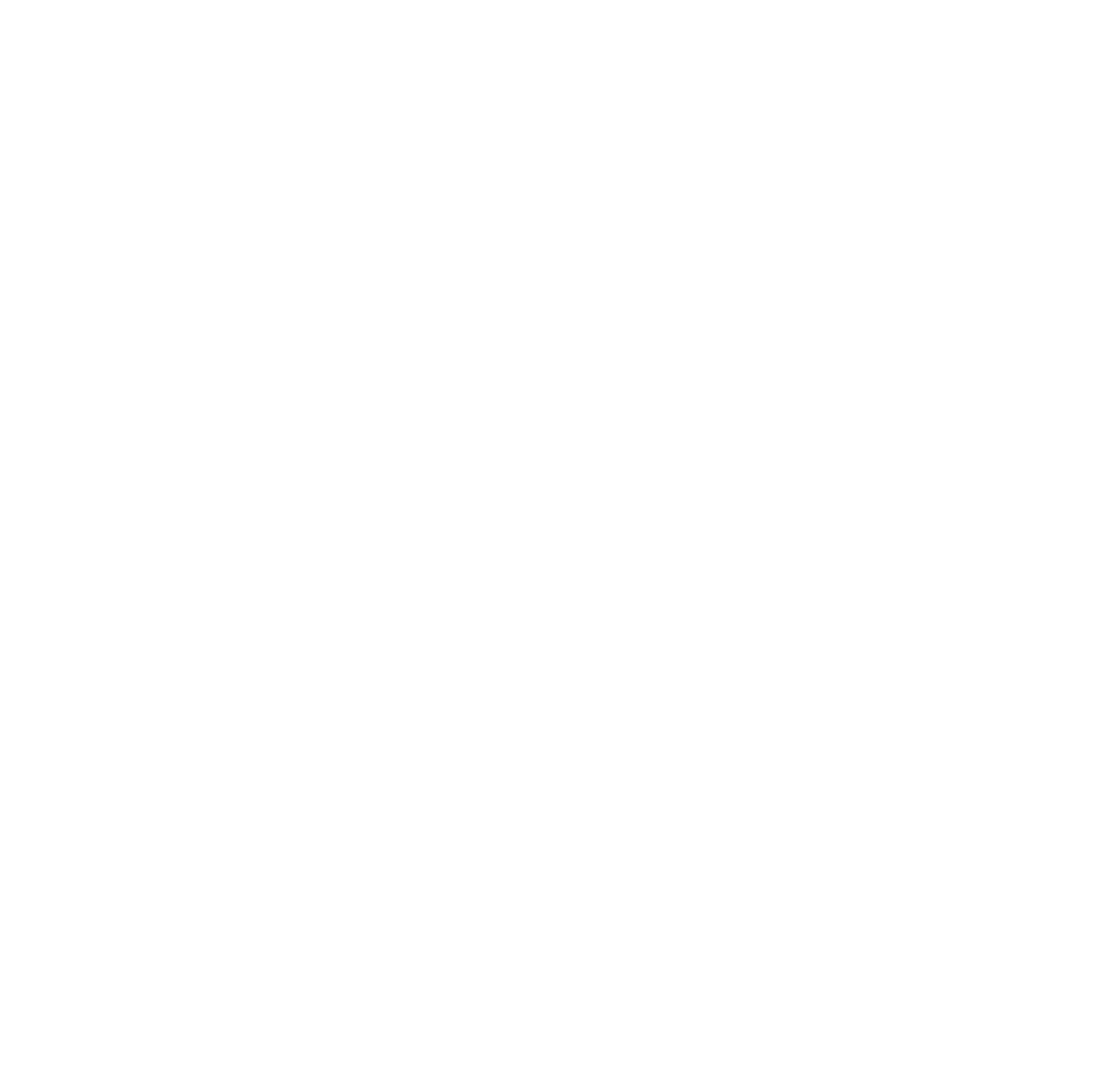
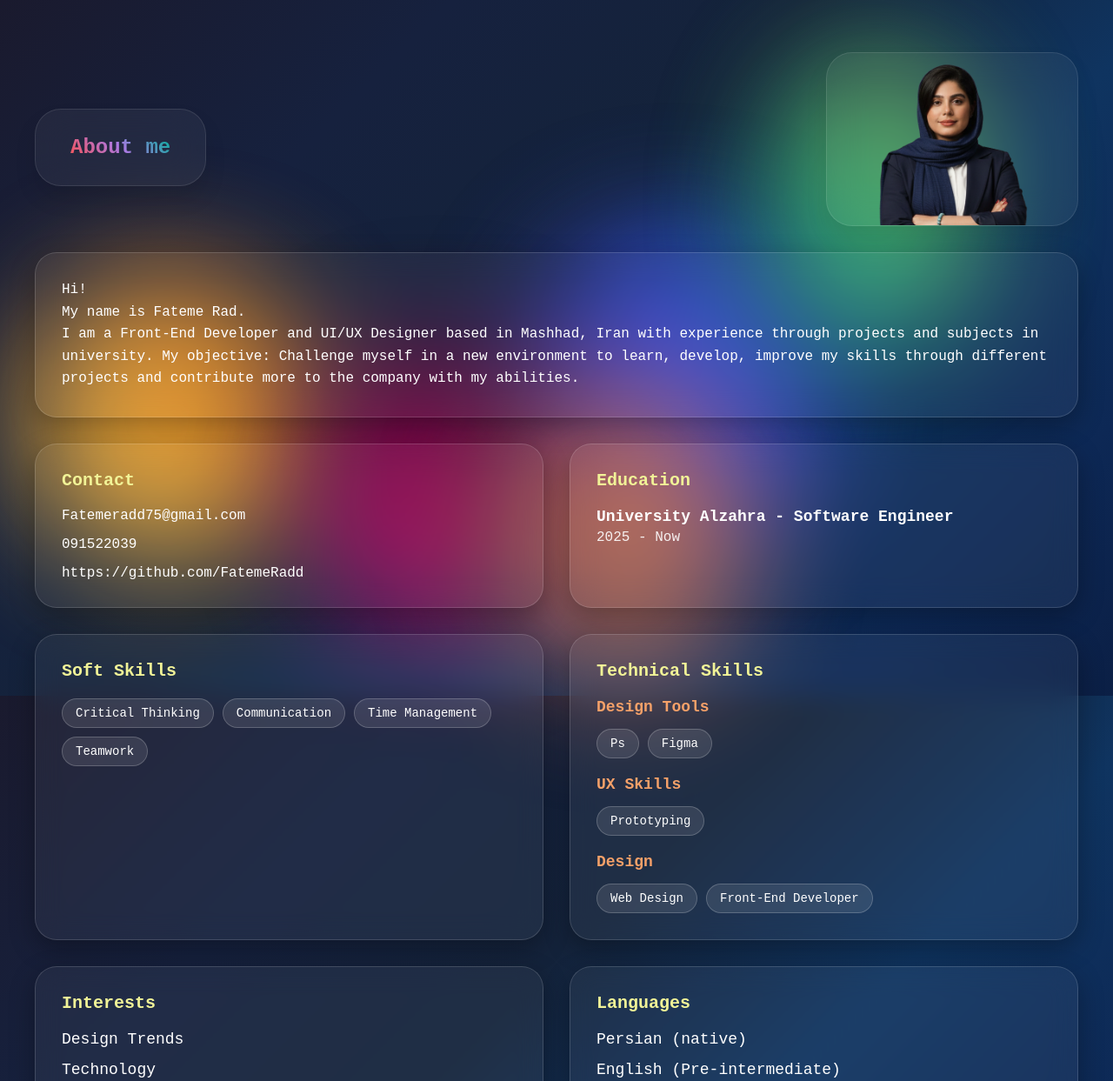
Before and after one commit to FatemeRadd/Mabahes-Vizhe-Uni, a plain HTML site: page Project-MianTerm/index.html in a window 1280 px wide. Shown: the top 1243 px of the page at 87% size. Before the commit the page ends 800 px from the top, so only its background shows below. Drawn offline with Linux system fonts and the light colour scheme.

Commit message:
feat: deploy portfolio v1.0 This is my portfolio - a complete showcase of my HTML and CSS skills with responsive design and modern styling. Ready to share with employers.

```diff
--- a/Project-MianTerm/assets/Css/style.css
+++ b/Project-MianTerm/assets/Css/style.css
@@ -0,0 +1,291 @@
+* {
+  margin: 0;
+  padding: 0;
+  box-sizing: border-box;
+}
+
+@font-face {
+  font-family: "RobotoMono";
+  src: url(/assets/Font/font-awesome/fa-regular-400.ttf);
+  font-weight: 700;
+}
+
+body {
+  height: 100vh;
+  font-family: "Roboto Mono", monospace, sans-serif;
+  background: linear-gradient(
+    135deg,
+    #1a1a2e 0%,
+    #16213e 25%,
+    #14233b 45%,
+    #0f3460 65%,
+    #0d2855 85%,
+    #0b1f45 100%
+  );
+  background-attachment: fixed;
+  overflow: auto;
+  position: relative;
+  color: #fff;
+  padding: 20px;
+}
+
+.container {
+  max-width: 1200px;
+  margin: 0 auto;
+  position: relative;
+  z-index: 10;
+}
+
+header {
+  display: flex;
+  align-items: center;
+  justify-content: space-between;
+  padding: 20px 0;
+  margin-bottom: 30px;
+  flex-direction: row-reverse;
+}
+
+.box-portrait {
+  flex-shrink: 0;
+  overflow: hidden;
+  background: #ffffff0d;
+  box-shadow: 0 15px 25px #0000001a;
+  border-radius: 30px;
+  border: 1px solid #ffffff1a;
+  backdrop-filter: blur(20px);
+  transform: translateY(20px);
+  transition: all 1s ease;
+  width: 290px;
+  height: 200px;
+  display: flex;
+  align-items: center;
+  justify-content: center;
+}
+img {
+  width: 410px;
+  height: 310px;
+}
+.box-portrait:hover {
+  transform: translateY(-10px) scale(1.02);
+  box-shadow: 0 15px 40px #d0e9a5;
+  background: #ebebeb26;
+}
+.portrait-placeholder {
+  color: #fff;
+  text-align: center;
+  padding: 20px;
+}
+.About-me {
+  margin-top: 18px;
+  text-align: center;
+  background: #ffffff0d;
+  backdrop-filter: blur(20px);
+  border: 1px solid #ffffff1a;
+  border-radius: 30px;
+  padding: 30px 40px;
+  box-shadow: 0 15px 25px #0000001a;
+  transform: translateY(20px);
+  transition: all 1s ease;
+}
+
+.About-me h1 {
+  font-size: 24px;
+  margin: 0;
+  background: linear-gradient(45deg, #f85252, #ac79e4, #00b09b);
+  -webkit-background-clip: text;
+  background-clip: text;
+  color: transparent;
+  animation: textShine 6s infinite alternate;
+}
+
+.main-content {
+  display: grid;
+  grid-template-columns: 1fr 1fr;
+  gap: 30px;
+  margin-bottom: 30px;
+}
+
+.card {
+  background: #ffffff0d;
+  backdrop-filter: blur(15px);
+  border-radius: 25px;
+  border: 1px solid #ffffff26;
+  box-shadow: 0 10px 30px #0000004d;
+  padding: 30px;
+  color: #ffffff;
+}
+
+.full-width {
+  grid-column: 1 / -1;
+  margin-bottom: 30px;
+}
+
+.intro-text {
+  font-size: 16px;
+  line-height: 1.6;
+  text-align: left;
+}
+
+.card h2 {
+  font-size: 20px;
+  color: #f1f397;
+  margin-bottom: 20px;
+  display: flex;
+  align-items: center;
+  gap: 10px;
+}
+.contact-info {
+  display: flex;
+  flex-direction: column;
+  gap: 15px;
+}
+
+.contact-item {
+  width: 20px;
+  color: #ffffff;
+  display: flex;
+  align-items: center;
+  gap: 10px;
+  font-size: 16px;
+}
+.skills-grid {
+  display: grid;
+  gap: 20px;
+}
+
+.skill-category h3 {
+  font-size: 18px;
+  margin-bottom: 15px;
+  color: #f5a169;
+}
+
+.skill-list {
+  display: flex;
+  flex-wrap: wrap;
+  gap: 10px;
+}
+
+.skill-tag {
+  background: #ffffff1a;
+  padding: 8px 15px;
+  border-radius: 20px;
+  font-size: 14px;
+  border: 1px solid #ffffff33;
+  transition: all 0.3s ease;
+}
+
+.skill-tag:hover {
+  background: #863dd44d;
+  transform: translateY(-3px);
+}
+
+.education-item h3 {
+  font-size: 18px;
+  margin-bottom: 5px;
+  color: #ffffff;
+}
+
+.education-item p {
+  font-size: 16px;
+  opacity: 0.9;
+}
+
+.interest-item {
+  color: #ffffff;
+  font-size: 18px;
+  display: flex;
+  align-items: center;
+  gap: 10px;
+  margin-bottom: 15px;
+}
+.section {
+  position: fixed;
+  top: 0;
+  left: 0;
+  width: 100%;
+  height: 100%;
+  z-index: -1;
+  pointer-events: none;
+}
+
+.gradient-shape {
+  position: absolute;
+  border-radius: 50%;
+  filter: blur(75px);
+  opacity: 0.9;
+  animation: float 3s infinite ease-in-out;
+}
+
+.shape-1 {
+  width: 350px;
+  height: 350px;
+  background: linear-gradient(45deg, #fdd34a, #f1720a);
+  bottom: 20%;
+  right: 70%;
+  animation-delay: 0.5s;
+}
+
+.shape-2 {
+  width: 350px;
+  height: 400px;
+  background: linear-gradient(45deg, #5507a8, #2575fc);
+  bottom: 20%;
+  right: 25%;
+  animation-delay: 0.5s;
+}
+
+.shape-3 {
+  width: 250px;
+  height: 350px;
+  background: linear-gradient(45deg, #00b09b, #96c93d);
+  top: 5%;
+  left: 70%;
+  animation-delay: 0.5s;
+}
+
+.shape-4 {
+  width: 300px;
+  height: 350px;
+  background: linear-gradient(45deg, #ff0084, #33001b);
+  bottom: 10%;
+  right: 48%;
+  animation-delay: 0.5s;
+}
+
+.shape-5 {
+  width: 300px;
+  height: 350px;
+  background: linear-gradient(45deg, #8f5656, #eb8043);
+  bottom: 2%;
+  left: 45%;
+  animation-delay: 0.5s;
+}
+
+@keyframes float {
+  0%,
+  100% {
+    transform: translate(0, 0) scale(1);
+  }
+  25% {
+    transform: translate(20px, -20px) scale(1.05);
+  }
+  50% {
+    transform: translate(-15px, 15px) scale(0.95);
+  }
+  75% {
+    transform: translate(10px, 20px) scale(1.02);
+  }
+}
+
+@keyframes textShine {
+  0% {
+    background-position: 0% 50%;
+  }
+  100% {
+    background-position: 100% 50%;
+  }
+}
+footer {
+  padding: 20px 0;
+  margin-bottom: 30px;
+}
--- a/Project-MianTerm/index.html
+++ b/Project-MianTerm/index.html
@@ -3,8 +3,123 @@
   <head>
     <meta charset="UTF-8" />
     <meta name="viewport" content="width=device-width, initial-scale=1.0" />
-    <title>Portfolio</title>
+    <title>Portfolio Fateme Rad</title>
+
     <link rel="stylesheet" href="./assets/Css/style.css" />
   </head>
-  <body></body>
+  <body>
+    <div class="section">
+      <div class="gradient-shape shape-1"></div>
+      <div class="gradient-shape shape-2"></div>
+      <div class="gradient-shape shape-3"></div>
+      <div class="gradient-shape shape-4"></div>
+      <div class="gradient-shape shape-5"></div>
+    </div>
+
+    <div class="container">
+      <header>
+        <div class="box-portrait">
+          <div class="portrait-placeholder">
+            <img class="img" src="assets/img/image me.png" alt="Portrait-img" />
+          </div>
+        </div>
+        <div class="About-me">
+          <h1>About me</h1>
+        </div>
+      </header>
+      <div class="card full-width">
+        <p class="intro-text">Hi!</p>
+        <p class="intro-text">My name is Fateme Rad.</p>
+        <p class="intro-text">
+          I am a Front-End Developer and UI/UX Designer based in Mashhad, Iran
+          with experience through projects and subjects in university. My
+          objective: Challenge myself in a new environment to learn, develop,
+          improve my skills through different projects and contribute more to
+          the company with my abilities.
+        </p>
+      </div>
+
+      <div class="main-content">
+        <div class="card">
+          <h2>Contact</h2>
+          <div class="contact-info">
+            <div class="contact-item">
+              <span>Fatemeradd75@gmail.com</span>
+            </div>
+            <div class="contact-item">
+              <span>091522039</span>
+            </div>
+            <div class="contact-item">
+              <span>https://github.com/FatemeRadd</span>
+            </div>
+          </div>
+        </div>
+
+        <div class="card">
+          <h2>Education</h2>
+          <div class="education-item">
+            <h3>University Alzahra - Software Engineer</h3>
+            <p>2025 - Now</p>
+          </div>
+        </div>
+
+        <div class="card">
+          <h2>Soft Skills</h2>
+          <div class="skill-list">
+            <div class="skill-tag">Critical Thinking</div>
+            <div class="skill-tag">Communication</div>
+            <div class="skill-tag">Time Management</div>
+            <div class="skill-tag">Teamwork</div>
+          </div>
+        </div>
+
+        <div class="card">
+          <h2>Technical Skills</h2>
+          <div class="skills-grid">
+            <div class="skill-category">
+              <h3>Design Tools</h3>
+              <div class="skill-list">
+                <div class="skill-tag">Ps</div>
+                <div class="skill-tag">Figma</div>
+              </div>
+            </div>
+            <div class="skill-category">
+              <h3>UX Skills</h3>
+              <div class="skill-list">
+                <div class="skill-tag">Prototyping</div>
+              </div>
+            </div>
+            <div class="skill-category">
+              <h3>Design</h3>
+              <div class="skill-list">
+                <div class="skill-tag">Web Design</div>
+                <div class="skill-tag">Front-End Developer</div>
+              </div>
+            </div>
+          </div>
+        </div>
+
+        <div class="card">
+          <h2>Interests</h2>
+          <div class="interest-item">
+            <span>Design Trends</span>
+          </div>
+          <div class="interest-item">
+            <span>Technology</span>
+          </div>
+        </div>
+
+        <div class="card">
+          <h2>Languages</h2>
+          <div class="interest-item">
+            <span>Persian (native) </span>
+          </div>
+          <div class="interest-item">
+            <span>English (Pre-intermediate)</span>
+          </div>
+        </div>
+      </div>
+      <footer></footer>
+    </div>
+  </body>
 </html>
```
Also changed, not shown: Project-MianTerm/assets/Font/RobotoMono-Bold.ttf (added), Project-MianTerm/assets/Font/RobotoMono-Regular.ttf (added), Project-MianTerm/assets/Font/font-awesome/fa-regular-400.ttf (added), Project-MianTerm/assets/Font/font-awesome/fa-solid-900.ttf (added), Project-MianTerm/assets/img/Portrait.png (added), Project-MianTerm/assets/img/image me.png (added), Project-MianTerm/assets/img/me.png (added).
